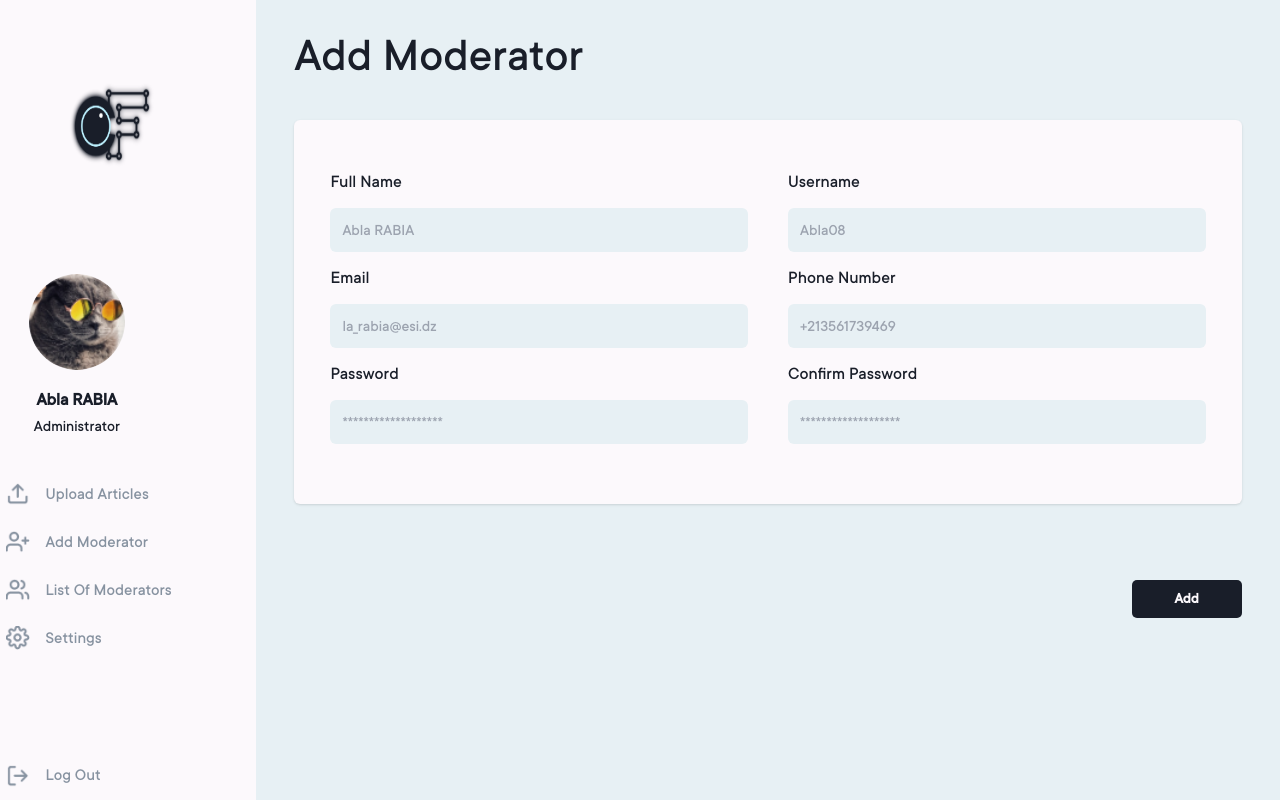
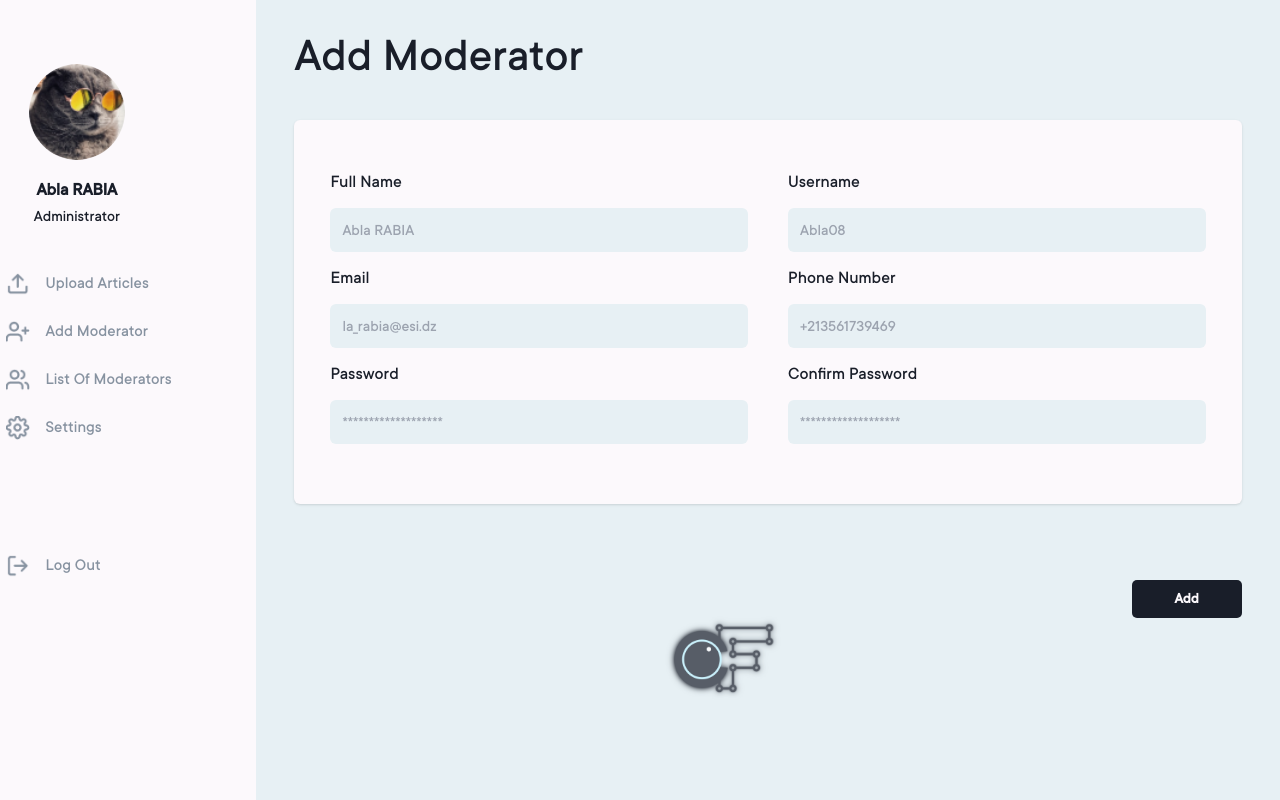
Before and after one commit to CTRL-F-Engine/Frontend, a React (Vite) app: page /add in a window 1280 px wide. Built offline with nearby package versions, Linux system fonts and the light colour scheme.

Commit message:
logo added

```diff
--- a/src/App.jsx
+++ b/src/App.jsx
@@ -50,7 +50,7 @@ function App() {
     <Route path='/Welcome' element={<Welcome/>}/>
     <Route path='/Login/Otp' element={<Otp/>}/>
     <Route path='/Signup' element={<SignUp/>}/>
-    <Route path='/' element={<Home/>}/>
+    <Route path='/' element={<ListeArticles/>}/>
     <Route path="/upload" element={<Upload />} />
     <Route path="/modify-moderator" element={<ModifyModerator />} />
     <Route path="/add" element={<Add />} />
--- a/src/components/Sidebar.jsx
+++ b/src/components/Sidebar.jsx
@@ -7,7 +7,6 @@ import List from '../assets/LIST.png'
 import upload from '../assets/upload.png'
 import Settings from '../assets/settings.png'
 import add from '../assets/add.png';
-import logo from '../assets/logoDark.png';
 
 
 import { Link } from 'react-router-dom';
@@ -28,7 +27,6 @@ function Sidebar() {
 
   return (
     <div className="flex flex-col  bg-sidebar p-0 lg:w-64 md:w-60 w-48 h-[100vh]">
-            <img src={logo} className='justify-center items-center h-full w-full ml-[15%]'/>
       <SidebarHeader props={user} />
       <ul className="w-full list-none flex-col items-start justify-start flex-end ">
       <Link to="/upload">
--- a/src/components/SidebarHeader.jsx
+++ b/src/components/SidebarHeader.jsx
@@ -4,7 +4,7 @@ function SidebarHeader({ props }) {
   const user = props[0]; // Access the first (and only) element in the array
 
   return (
-    <div className="flex flex-col lg:w-[60%] md:w-[65%] w-[60%] items-center mb-8">
+    <div className="flex flex-col lg:w-[60%] md:w-[65%] w-[60%] items-center mt-16 mb-8">
       <div
         key={user.title}
         className="flex flex-col items-center cursor-pointer"
--- a/src/index.css
+++ b/src/index.css
@@ -86,6 +86,15 @@ animation-iteration-count: infinite;
     background-position: center;
     background-repeat: repeat;
 }
+
+.admin
+{
+    background-image: url('./assets/admin2.png');
+    background-size: cover;
+    background-position:center;
+    background-repeat: repeat;
+
+}
 .border-zero:focus
 {
  border: 0px;
--- a/src/pages/Add.jsx
+++ b/src/pages/Add.jsx
@@ -58,11 +58,11 @@ function Content() {
     setShowPopup(false);
   };
   return (
-    <div className='flex flex-row w-screen  bg-page-col h-[100vh]'>
+    <div className='admin flex flex-row w-screen  bg-page-col h-[100vh]'>
       <Sidebar />
-    <div className="flex flex-auto flex-col ml-[3%] mt-8 mr-[3%] ">
+    <div className=" flex flex-auto flex-col ml-[3%] mt-8 mr-[3%] ">
       <h1 className="text-person-col text-5xl whitespace-nowrap">Add Moderator</h1>
-      <div className="bg-sidebar sm:mt-10 mt-5 sm:h-96 h-[475px]  rounded-md shadow p-9 sm:pt-12 pt-6 flex sm:flex-row flex-col -space-y-10 sm:space-y-0 sm:space-x-10">
+      <div className="bg-sidebar sm:mt-10 mt-5 sm:h-96 h-[460px]  rounded-md shadow p-9 sm:pt-12 pt-6 flex sm:flex-row flex-col -space-y-10 sm:space-y-0 sm:space-x-10">
         <Col1
           fullName={fullName}
           setFullName={setFullName}
@@ -82,10 +82,10 @@ function Content() {
       </div>
 
 
-      <div className="flex flex-auto flex-col place-items-end " >
+      <div className=" flex flex-auto flex-col place-items-end " >
 
       <button
-        className="mt-[8%]  sm:w-[110px] w-full box-border xs:h-[38px] h-[30px] text-[13px] sm:text-[15px] font-medium sm:font-bold  text-sidebar  bg-person-col font-['TT Commons'] sm:px-4 px-2 sm:rounded-[5px] rounded-[3px]"
+        className="mt-[8%] sm:w-[110px]  w-20 box-border xs:h-[38px] h-[30px] text-[13px] sm:text-[15px] font-medium sm:font-bold  text-sidebar  bg-person-col font-['TT Commons'] sm:px-4 px-2 sm:rounded-[5px] rounded-[3px]"
         onClick={handleAddModerator}
       >
         Add
--- a/src/pages/EditArticles.jsx
+++ b/src/pages/EditArticles.jsx
@@ -35,13 +35,13 @@ const handleEdit=()=>
       };
     return (
 
-        <div className='flex  w-screen
+        <div className='admin flex  w-screen
         bg-page-col items-center h-[100vh]'>
         <ModeratorSidebar />
         <div  className="mx-auto w-[60%]">
          <h1 className="text-[40px] mb-[30px]">
 Article Editing        </h1>
-     <div className="w-[100%]  h-[60vh] rounded-[5px] bg-white mb-10">
+     <div className="w-[100%]  h-[60vh]  rounded-[5px] bg-white mb-10">
      <h1 className="text-[25px]  ">
        </h1>
 <textarea style={textareaStyle} className="text-[25px] h-[9vh] p-3 outline-none"       onWheel={handleWheel}
--- a/src/pages/ListeArticles.jsx
+++ b/src/pages/ListeArticles.jsx
@@ -34,11 +34,11 @@ const handleCorrect=()=>
   };
 
   return (
-    <div className='flex flex-row w-screen bg-page-col h-[100vh]'>
+    <div className='admin flex flex-row w-screen bg-page-col h-[100vh]'>
       <ModeratorSidebare />
       <div className="flex flex-auto flex-col sm:ml-[5%] ml-[3%] mt-8 sm:mr-[5%] mr-[3%] overflow-x-auto scrollbar-thin scrollbar-thumb-white ">
         <h1 className="text-person-col text-5xl whitespace-nowrap">Articles</h1>
-        <div className="bg-sidebar space-y-5 mt-10 h-96 sm:h-[500px] w-[100%] text-item-col rounded-md shadow p-9 pt-12 overflow-y-auto scrollbar-thin scrollbar-thumb-white">
+        <div className="bg-sidebar space-y-5 mt-10 h-96 sm:h-[450px] w-[100%] text-item-col rounded-md shadow p-9 pt-12 overflow-y-auto scrollbar-thin scrollbar-thumb-white">
           {/* Map over ListeArticlesInfo and render only the title */}
           {ListeArticlesInfo.map((article, index) => (
             <div key={index} className="mb-4 flex flex-col">
--- a/src/pages/ListeMod.jsx
+++ b/src/pages/ListeMod.jsx
@@ -26,11 +26,11 @@ function Notcool() {
     setShowModal(true);
   };
   return (
-    <div className='flex flex-row w-screen bg-page-col h-[100vh]'>
+    <div className='admin flex flex-row w-screen bg-page-col h-[100vh]'>
       <Sidebar />
     <div className="flex flex-auto flex-col ml-[5%] mt-8 mr-[5%] overflow-x-auto scrollbar-thin scrollbar-thumb-white ">
       <h1 className="text-person-col text-5xl whitespace-nowrap">List Of Moderators</h1>
-      <div className="bg-sidebar space-y-8 mt-10 h-96 sm:h-[500px]  w-[80%]  text-item-col rounded-md shadow p-9 pt-12 overflow-y-auto scrollbar-thin scrollbar-thumb-white">
+      <div className="bg-sidebar space-y-8 mt-10 h-96 sm:h-[450px] sm:w-[80%] w-[90%]  text-item-col rounded-md shadow p-9 pt-12 overflow-y-auto scrollbar-thin scrollbar-thumb-white">
         {ModeratorsList.map((moderator, index) => (
           <div key={index} className="flex flex-row sm:space-x-5 space-x-3 ">
             <div className="w-10 h-10 flex-shrink-0 ">
--- a/src/pages/ModeratorSettings.jsx
+++ b/src/pages/ModeratorSettings.jsx
@@ -57,7 +57,7 @@ const ModeratorSettings = () => {
 
   const [confirmPassword, setConfirmPassword] = useState('');
   return (
-    <div className='flex flex-row w-screen  bg-admin-bg v-[100vh]'>
+    <div className='admin flex flex-row w-screen  bg-admin-bg v-[100vh]'>
       <ModeratorSidebar />
     <div className="flex flex-auto flex-col relative ml-[5%] mt-8 mr-[5%]">
       <h1 className="text-text-col text-5xl whitespace-nowrap">Settings</h1>
--- a/src/pages/Settings.jsx
+++ b/src/pages/Settings.jsx
@@ -72,7 +72,7 @@ function Content() {
 const [confirmPassword, setConfirmPassword] = useState('');
 
   return (
-    <div className='flex flex-row w-screen  bg-page-col h-[100vh]'>
+    <div className='admin flex flex-row w-screen  bg-page-col h-[100vh]'>
       <Sidebar />
     <div className="flex flex-auto flex-col relative ml-[5%] mt-8 mr-[5%]">
       <h1 className="text-person-col text-5xl whitespace-nowrap">Settings</h1>
@@ -84,7 +84,7 @@ const [confirmPassword, setConfirmPassword] = useState('');
       <div className="flex flex-auto flex-col place-items-end" >
 
       <button
-        className="mt-[3%] sm:w-[110px] w-full box-border xs:h-[38px] h-[30px] text-[13px] sm:text-[15px] font-medium sm:font-bold  text-sidebar  bg-person-col font-['TT Commons'] sm:px-4 px-2 sm:rounded-[5px] rounded-[3px]"
+        className="mt-[3%] sm:w-[110px] w-20 box-border xs:h-[38px] h-[30px] text-[13px] sm:text-[15px] font-medium sm:font-bold  text-sidebar  bg-person-col font-['TT Commons'] sm:px-4 px-2 sm:rounded-[5px] rounded-[3px]"
         onClick={handleSave}
       >
         Save
--- a/src/pages/Upload.jsx
+++ b/src/pages/Upload.jsx
@@ -32,7 +32,7 @@ function Content() {
   const [showpopup, setShowpopup]=useState(false);
 
   return (
-    <div className='flex flex-row w-screen h-[100vh] bg-page-col '>
+    <div className='admin flex flex-row w-screen h-[100vh]  '>
       <Sidebar />
     <div className={`flex flex-auto flex-col ml-[3%] mt-8 mr-[3%]  `}>
       <h1 className="text-person-col text-5xl">Upload Articles</h1>
```
Also changed, not shown: src/assets/admin2.png (added).
